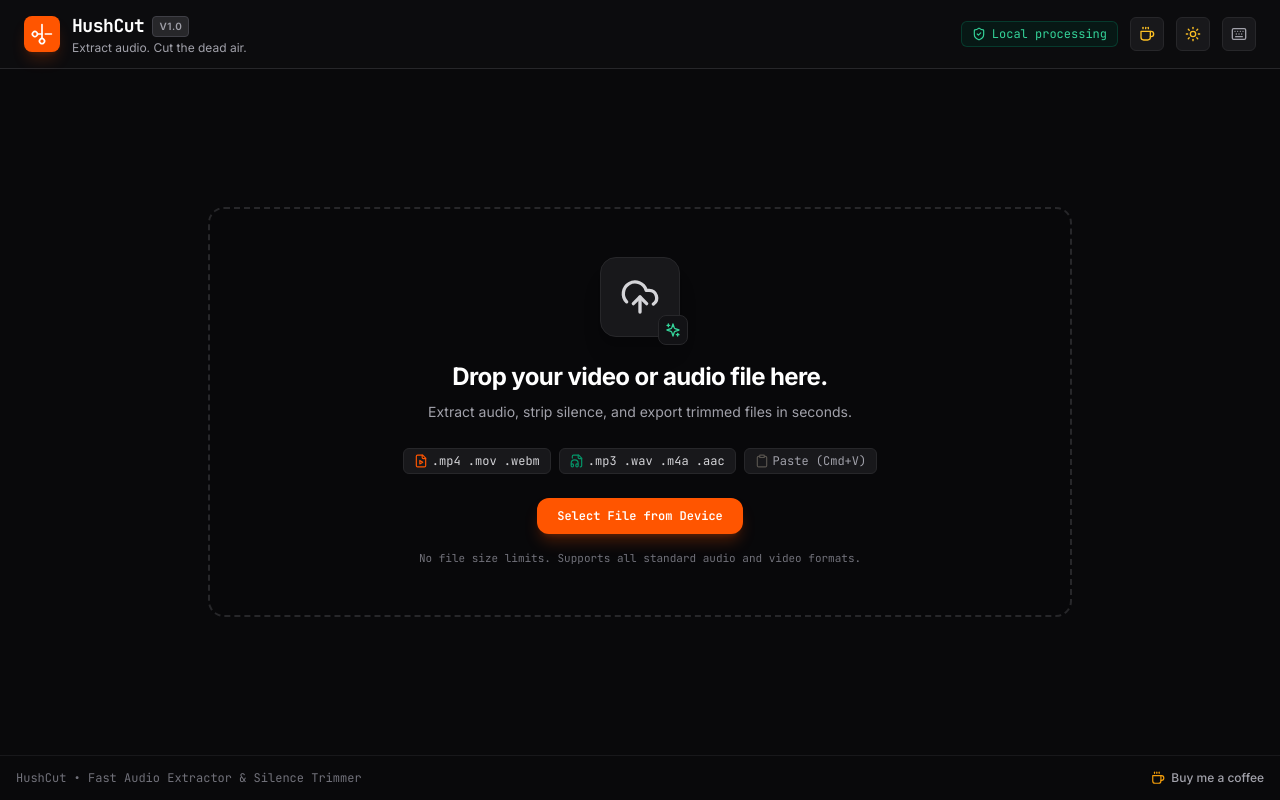
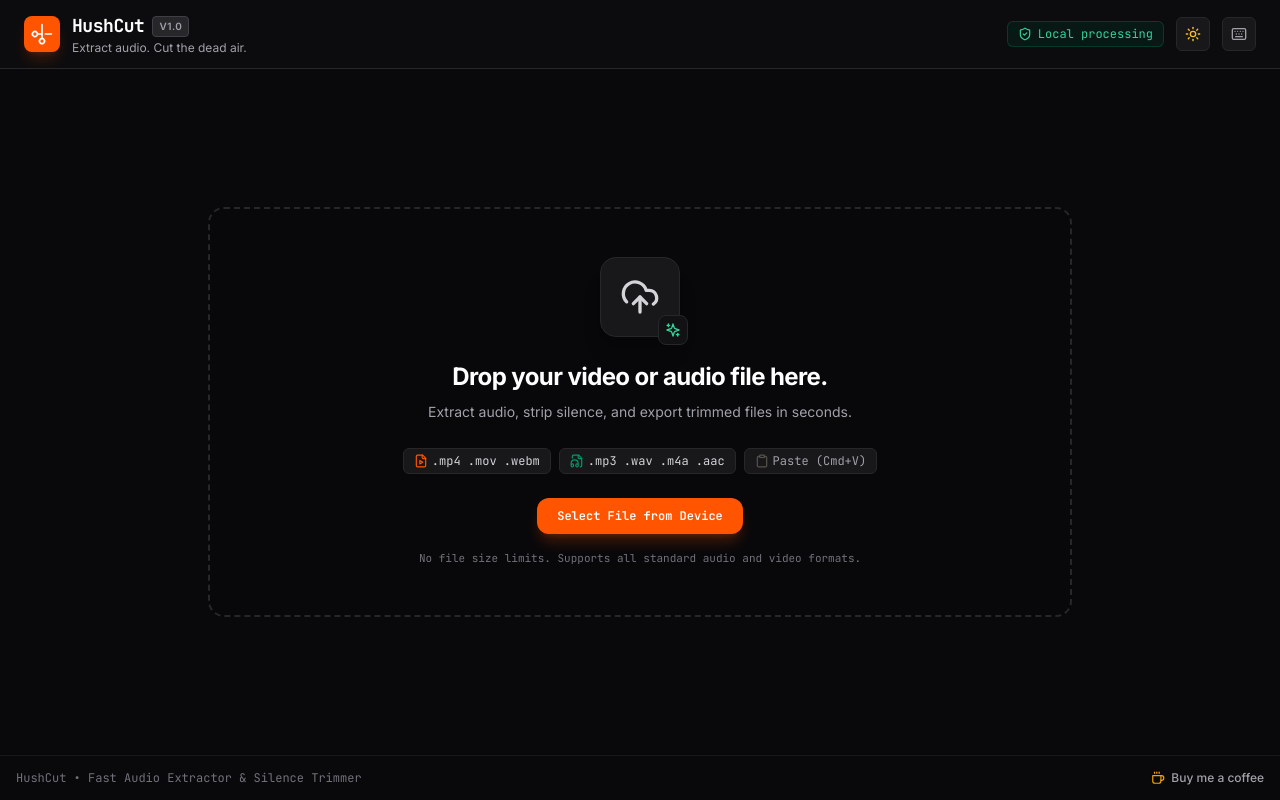
Before and after one commit to vijaik2k7/hushcut, a React (Vite) app: page / in a window 1280 px wide. Built offline with nearby package versions, Linux system fonts and the light colour scheme.

Commit message:
style: remove coffee icon from top header

```diff
--- a/src/components/Header.tsx
+++ b/src/components/Header.tsx
@@ -1,5 +1,4 @@
-import React from 'react';
-import { Scissors, ShieldCheck, RotateCcw, Keyboard, FileAudio, Sun, Moon, Coffee } from 'lucide-react';
+import { Scissors, ShieldCheck, RotateCcw, Keyboard, FileAudio, Sun, Moon } from 'lucide-react';
 import { AudioFileMetadata, ThemeMode } from '../types/audio';
 
 interface HeaderProps {
@@ -87,21 +86,6 @@
           <span>Local processing</span>
         </div>
 
-        {/* Minimalist Coffee Icon Button */}
-        <a
-          href="https://buymeacoffee.com/vijaik2k7"
-          target="_blank"
-          rel="noopener noreferrer"
-          className={`p-2 border rounded-md transition-colors ${
-            isDark
-              ? 'bg-zinc-900 hover:bg-zinc-800 border-zinc-800 text-amber-400 hover:text-amber-300'
-              : 'bg-[#f4efe6] hover:bg-[#e4ddd0] border-[#d8cfbe] text-amber-700 hover:text-amber-800 shadow-sm'
-          }`}
-          title="Buy me a coffee"
-        >
-          <Coffee className="w-4 h-4" />
-        </a>
-
         {/* Clean Theme Toggle Icon Button */}
         <button
           onClick={onToggleTheme}
```
